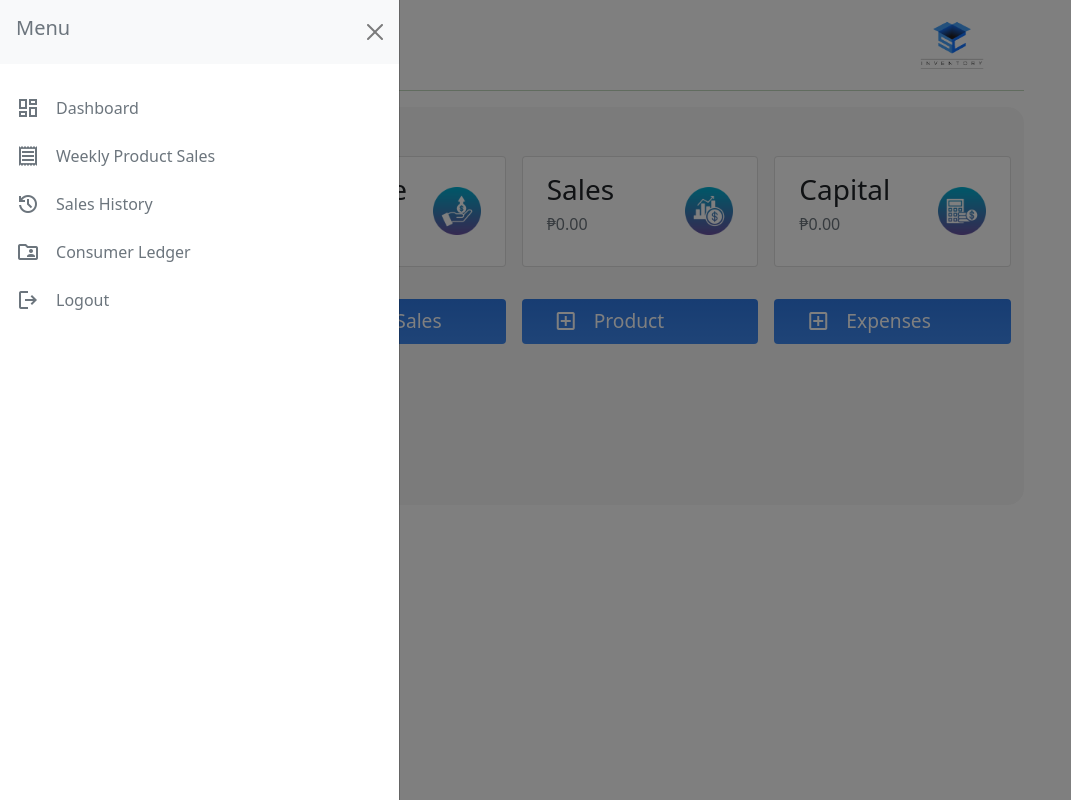
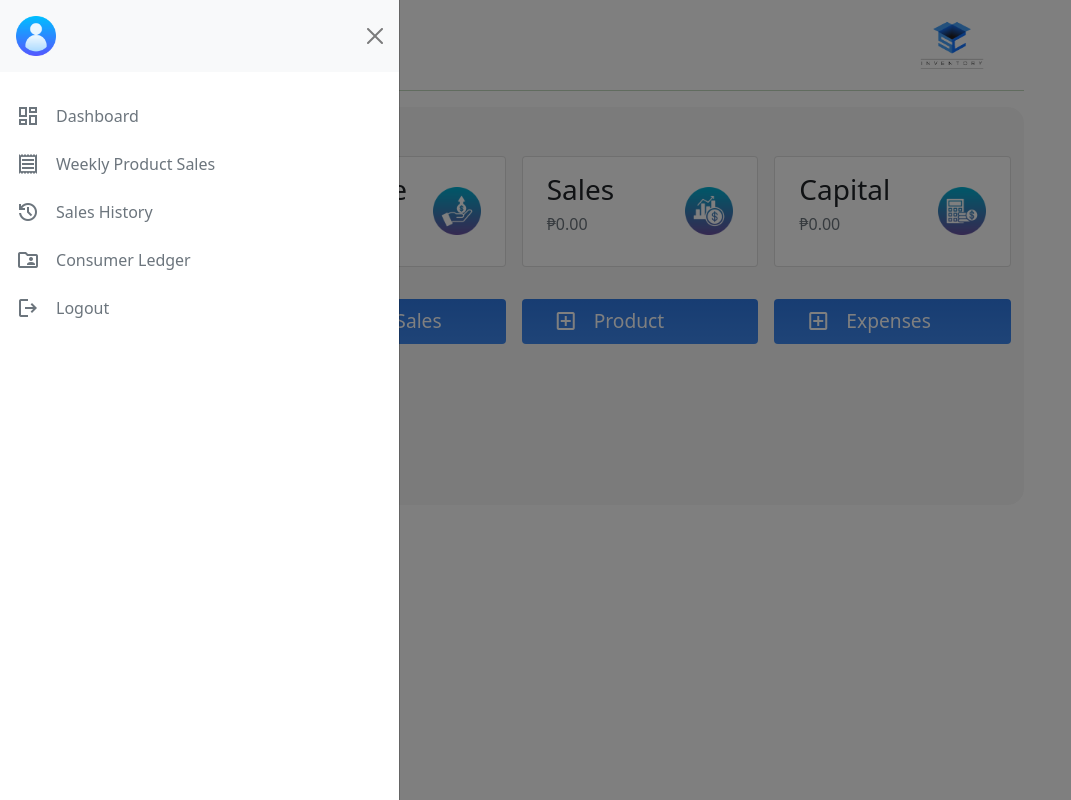
Before and after one commit to neildc14/Product-Sales-Inventory, a Node server app: page / in a window 1280 px wide, after a click on "menu". Shown: the whole page, without its empty margins (0-1071 px from the left). Run offline with Node 20, Linux system fonts and the light colour scheme; the visitor is signed in with stand-in values (Sample User, id 1); data comes from the database, SQL or seed files in the repository; data that the repository does not hold is empty; some libraries are stand-ins or nearby versions.

Commit message:
added user profile and name

```diff
--- a/controllers/customerController.js
+++ b/controllers/customerController.js
@@ -19,6 +19,7 @@
         title: "Product Details",
         errors: errors.array(),
         customer_reset: req.body,
+        user: req.user.username,
       });
       console.log(errors.array());
       return;
@@ -59,6 +60,7 @@
           title: "Customer Details",
           customer: customer,
           product: product,
+          user: req.user.username,
         });
       });
   });
@@ -80,6 +82,7 @@
       res.render("customer_ledger", {
         title: "Customer Ledger",
         all_weekly_product_sales: results,
+        user: req.user.username,
       });
     });
 };
--- a/controllers/miscController.js
+++ b/controllers/miscController.js
@@ -16,6 +16,7 @@
         weekly_product_sales: results[0],
         errors: null,
         misc_reset: undefined,
+        user: req.user.username,
       });
     });
 };
@@ -34,6 +35,7 @@
         weekly_product_sales: results[0],
         errors: errors.array(),
         misc_reset: req.body,
+        user: req.user.username,
       });
       console.log(errors.array());
       return;
--- a/controllers/productController.js
+++ b/controllers/productController.js
@@ -59,6 +59,7 @@
         TotalSales: TotalSales,
         TotalCapital: TotalCapital,
         TotalRevenue: TotalRevenue,
+        user: req.user.username,
       });
     })
     .catch((err) => {
@@ -79,6 +80,7 @@
       res.render("weekly_product_sales", {
         title: "Add Product",
         product_reset: req.body,
+        user: req.user.username,
         errors: errors.array(),
       });
       console.log(errors.array());
@@ -90,6 +92,7 @@
         quantity: req.body.quantity,
         original_price: req.body.original_price,
         selling_price: req.body.selling_price,
+        user: req.user.username,
       });
       console.log(new_product);
       new_product.save((err) => {
@@ -120,6 +123,7 @@
           customers: customers,
           errors: null,
           customer_reset: undefined,
+          user: req.user.username,
         });
       });
   });
@@ -140,6 +144,7 @@
         errors: errors.array(),
         product: req.body,
         customer_reset: req.body,
+        user: req.user.username,
       });
       console.log(errors.array());
       return;
--- a/controllers/weeklyProductsController.js
+++ b/controllers/weeklyProductsController.js
@@ -9,6 +9,7 @@
   res.render("add_weekly_products_sales", {
     title: "Add Weekly Product",
     errors: null,
+    user: req.user.username,
   });
 };
 
@@ -22,6 +23,7 @@
         title: "Add Weekly Product",
         weekly_products_selling: req.body,
         errors: errors.array(),
+        user: req.user.username,
       });
       return;
     } else {
@@ -135,6 +137,7 @@
             weekly_total_income: WeeklyTotalIncome,
             product_reset: undefined,
             errors: null,
+            user: req.user.username,
           });
         })
         .catch((err) => {
@@ -159,6 +162,7 @@
       res.render("sales_history", {
         title: "Sales History",
         all_weekly_product_sales: results,
+        user: req.user.username,
       });
     });
 };
@@ -262,6 +266,7 @@
             weekly_total_income: WeeklyTotalIncome,
             product_reset: undefined,
             errors: null,
+            user: req.user.username,
           });
         })
         .catch((err) => {
--- a/public/stylesheets/style.css
+++ b/public/stylesheets/style.css
@@ -42,6 +42,14 @@
   border: none !important;
   outline: none !important;
   box-shadow: none !important;
+}
+
+.user_panel img {
+  height: 2.5rem;
+}
+
+.user_profile {
+  text-transform: capitalize;
 }
 
 .refresh_btn {
--- a/views/customer_details.ejs
+++ b/views/customer_details.ejs
@@ -15,7 +15,7 @@
           </button>
           <div class="mt-5">
             <h5 class="bg-primary text-white p-1">
-              <span>Name: </span><%=customer.customer_name%>
+              <span>Name: </span><%=customer.customer_name.toUpperCase()%>
             </h5>
           </div>
 
--- a/views/customer_ledger_details.ejs
+++ b/views/customer_ledger_details.ejs
@@ -39,7 +39,9 @@
                 <tbody>
                   <%customers.forEach((customer)=> {%>
                   <tr>
-                    <td class="td_description"><%=customer.customer_name%></td>
+                    <td class="td_description">
+                      <%=customer.customer_name.toUpperCase()%>
+                    </td>
                     <td style="width: 3%">
                       <a
                         href="<%=customer.url%>"
--- a/views/partials/nav.ejs
+++ b/views/partials/nav.ejs
@@ -21,7 +21,12 @@
   aria-labelledby="offcanvasRightLabel"
 >
   <div class="offcanvas-header bg-light">
-    <h5 id="offcanvasRightLabel" class="text-secondary">Menu</h5>
+    <div class="user_panel d-flex align-items-center">
+      <img src="/images/user.png" alt="user profile" class="me-2 p-0 m-0" />
+      <h5 id="offcanvasRightLabel" class="text-secondary user_profile p-0 m-0">
+        <%=user%>
+      </h5>
+    </div>
     <button
       type="button"
       class="btn-close text-white"
--- a/views/product_details.ejs
+++ b/views/product_details.ejs
@@ -25,7 +25,7 @@
               <span>Refresh</span>
             </button>
             <h5 class="bg-primary text-white p-1">
-              <span>Product: </span><%=product.product_name%>
+              <span>Product: </span><%=product.product_name.toUpperCase()%>
             </h5>
           </div>
 
@@ -56,9 +56,10 @@
             <!-- Button trigger modal -->
             <button
               type="button"
-              class="btn btn-primary btn-sm"
+              class="btn btn-primary btn-sm addCustomerBtn"
               data-bs-toggle="modal"
               data-bs-target="#customerModal"
+              data-productquantity="<%=product.quantity%>"
             >
               Add Customer
             </button>
```
Also changed, not shown: public/images/user.png (added).
